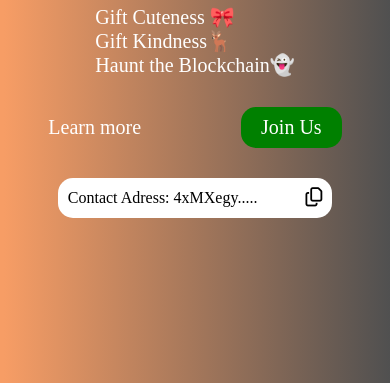
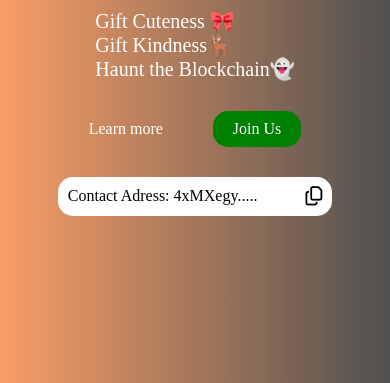
Before and after one commit to LowkeyDev01/BOHBOO, a plain HTML site: page index.html in a window 390 px wide. Shown: the part 714-1097 px from the top of the page. Drawn offline with Linux system fonts and the light colour scheme.

Commit message:
Reduced fonts

```diff
--- a/style.css
+++ b/style.css
@@ -256,6 +256,13 @@
     .qes{
         display: none;
     }
+    .links{
+        display: flex;
+        gap: 50px;
+    }
+    .links a{
+        font-size: 16px;
+    }
     .first{
     display: none;
 }
```
